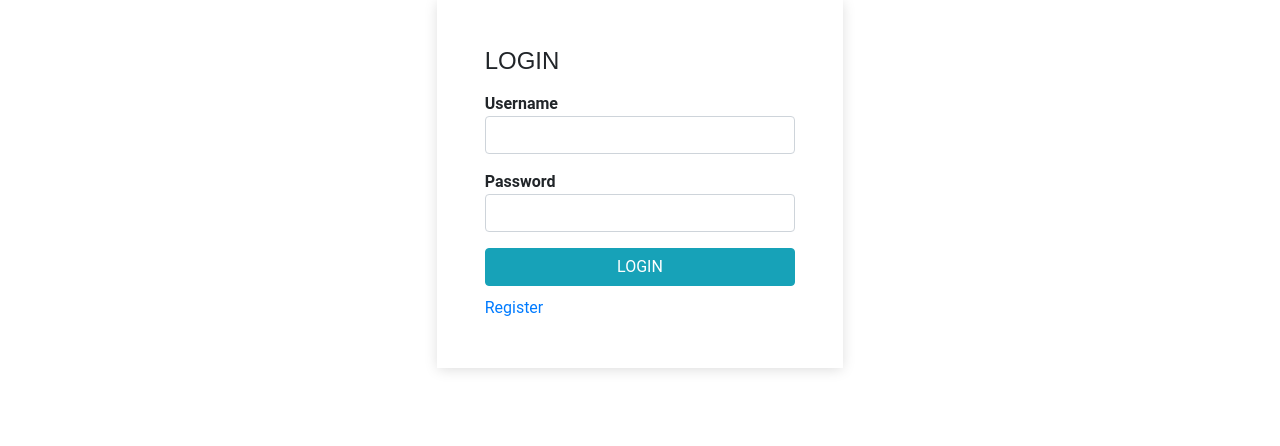
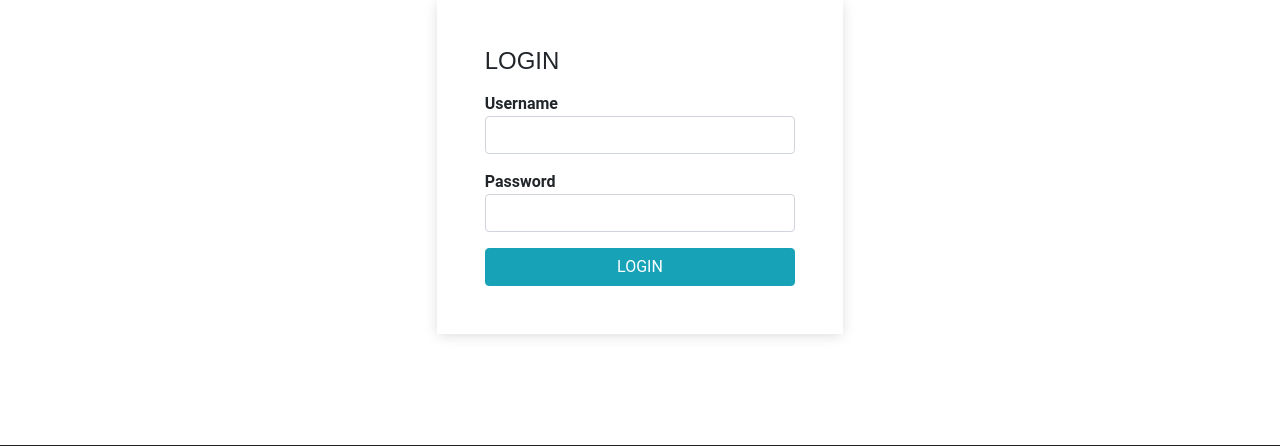
Before and after one commit to sujeetsb/Agro-Fruits-Vegetables-Selling, a Flask app: page /login in a window 1280 px wide. Shown: the part 153-599 px from the top of the page. Run offline with Flask 2, Linux system fonts and the light colour scheme; some libraries are stand-ins or nearby versions.

Commit message:
removed register link

```diff
--- a/templates/login.html
+++ b/templates/login.html
@@ -25,7 +25,7 @@
                     </div>
                     <button class="btn btn-info btn-block" type="submit">LOGIN </button>
                 </form>
-                <div style="margin-top:10px;"><a href="register" >Register</a></div>
+                <!-- <div style="margin-top:10px;"><a href="register" >Register</a></div> -->
 
             </div>
         </div>
```
